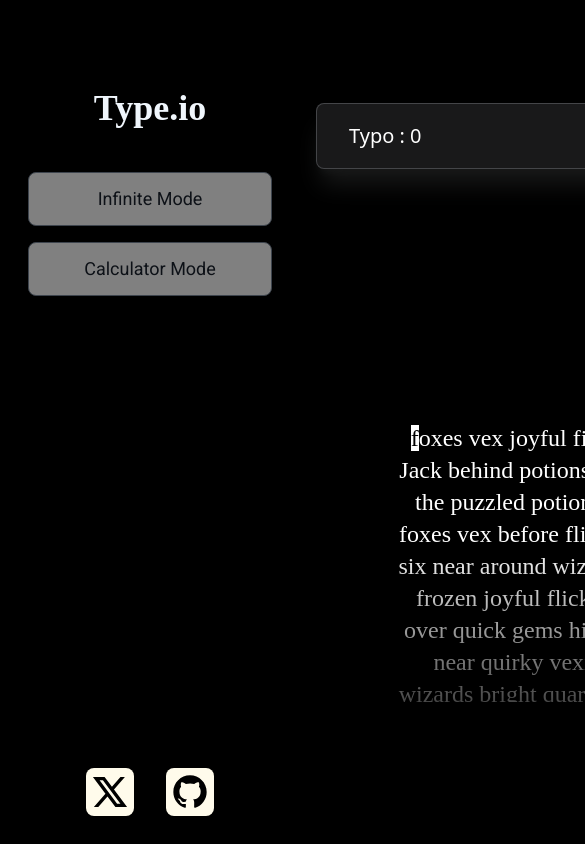
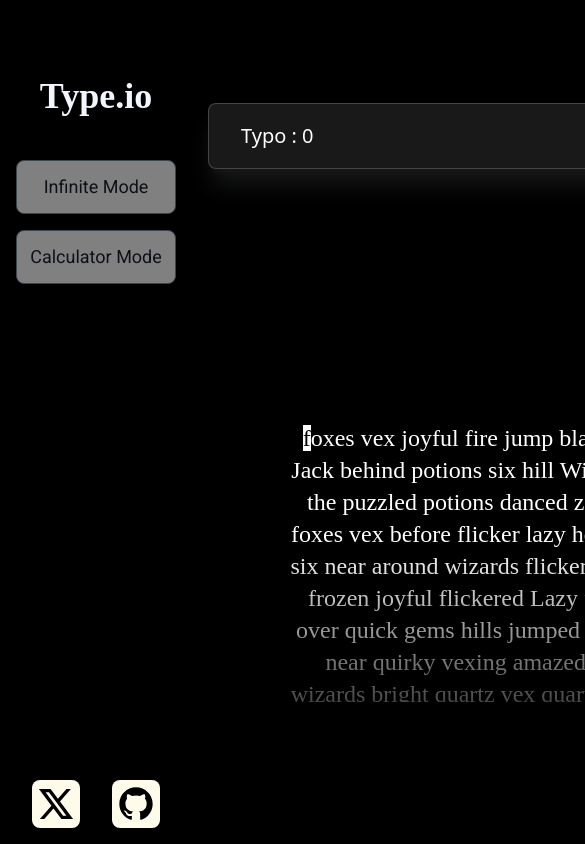
Before and after one commit to SujitInWeb/Type.io, a React (Vite) app in the folder Type.io/: page / in a window 390 px wide. Shown: the top 844 px of the page, 585 px wide, since content can reach past the window. Built offline with nearby package versions, Linux system fonts and the light colour scheme; a web font is replaced by a local one.

Commit message:
working on responsive ness of side bar

```diff
--- a/Type.io/src/App.jsx
+++ b/Type.io/src/App.jsx
@@ -8,7 +8,7 @@ export default function App() {
 
   return (
     <>
-      <div className="flex">
+      <div className="flex ">
         {/* Sidebar controls mode switching */}
         <Sidebar setActiveMode={setActiveMode} />
 
--- a/Type.io/src/Sidebar.jsx
+++ b/Type.io/src/Sidebar.jsx
@@ -2,7 +2,7 @@ export default function Sidebar({ setActiveMode }) {
   return (
     <>
       <div className="flex justify-evenly">
-        <div className="w-[300px] h-screen md-h-auto flex items-center flex-col p-7 bg-[#000000] ">
+        <div className="w-full sm:w-[250px] md:w-[300px] p-4 md:p-7 h-[auto] md:h-screen flex items-center flex-col bg-[#000000] ">
           <h1 className="w-full text-center font-bold font-[Bungee_Spice] text-4xl text-[#F0F6FC] pt-15 pb-9">Type.io</h1>
           <button
             className="bg-white/50 hover:bg-white/80 font-[Roboto] font-normal text-[#0D1117] text-lg min-w-full p-3 border rounded-lg border-[#3D444D] my-2 hover:border-[#3D444D]  hover:text-[#0D1117] cursor-pointer transition duration-280"
```
